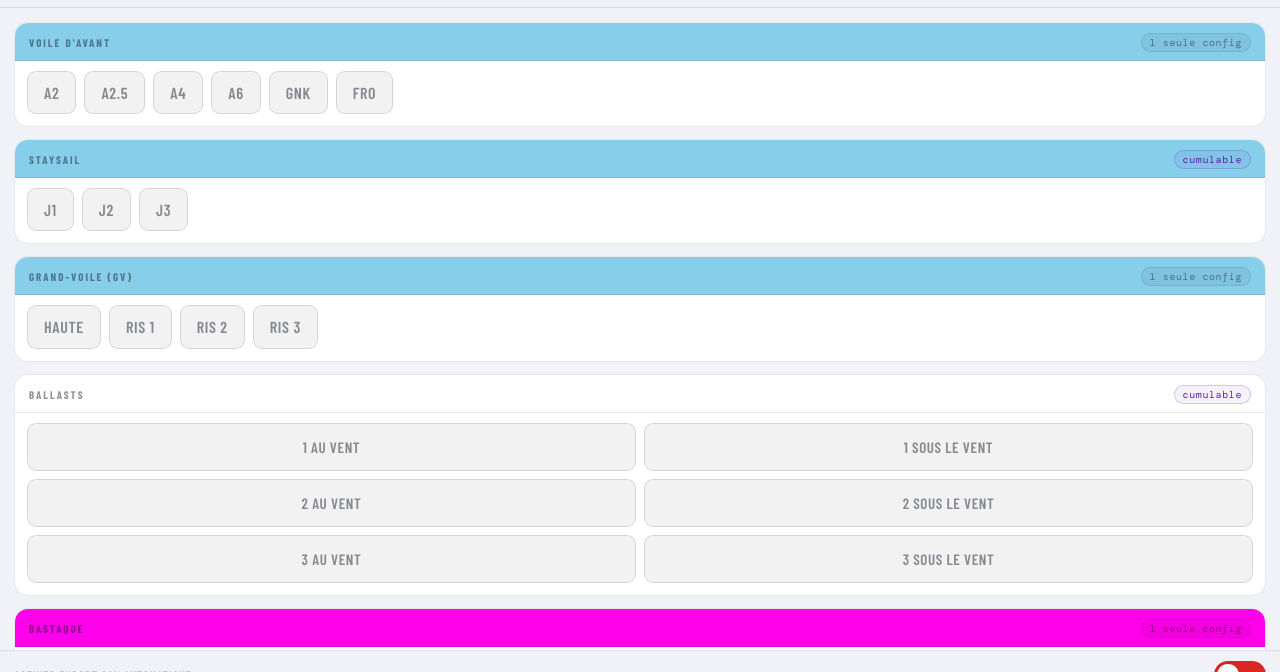
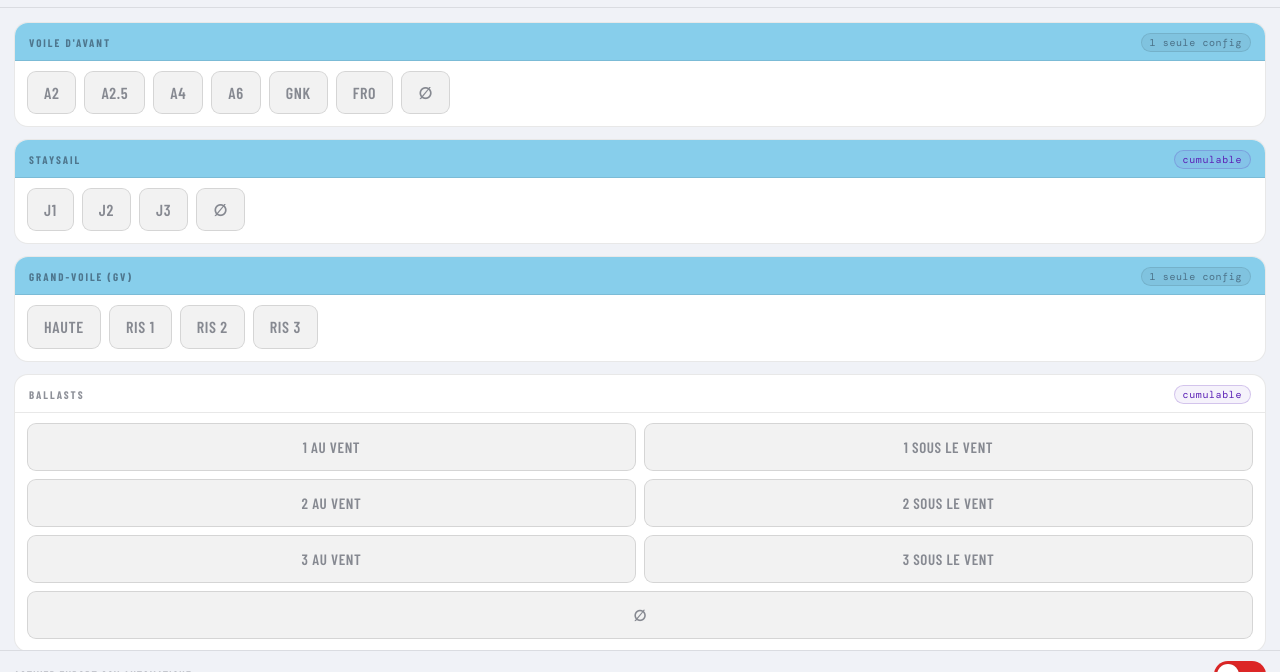
Before and after one commit to hannah-sibyl/deferlantes_pwa_fork_june, a plain HTML site: page index.html in a window 1280 px wide. Shown: the part 49-721 px from the top of the page. Drawn offline with nearby package versions, Linux system fonts and the light colour scheme.

Commit message:
Add reset buttons to various sections
add the "Aucun" button for voile d'avant, staysail and ballasts.

```diff
--- a/index.html
+++ b/index.html
@@ -198,6 +198,7 @@
       <button class="cfg-btn" data-sec="avant" data-val="A6">A6</button>
       <button class="cfg-btn" data-sec="avant" data-val="GNK">GNK</button>
       <button class="cfg-btn" data-sec="avant" data-val="FRO">FRO</button>
+      <button class="cfg-btn" data-sec="avant" data-val="">∅</button>
     </div>
   </div>
 
@@ -210,6 +211,7 @@
       <button class="cfg-btn" data-sec="staysail" data-val="J1">J1</button>
       <button class="cfg-btn" data-sec="staysail" data-val="J2">J2</button>
       <button class="cfg-btn" data-sec="staysail" data-val="J3">J3</button>
+      <button class="cfg-btn" data-sec="staysail" data-val="" data-exclusive-reset="true">∅</button>
     </div>
   </div>
 
@@ -238,6 +240,7 @@
       <button class="cfg-btn" data-sec="ballasts" data-val="2 sous le vent">2 sous le vent</button>
       <button class="cfg-btn" data-sec="ballasts" data-val="3 au vent">3 au vent</button>
       <button class="cfg-btn" data-sec="ballasts" data-val="3 sous le vent">3 sous le vent</button>
+      <button class="cfg-btn full-width" data-sec="ballasts" data-val="" data-exclusive-reset="true">∅</button>
     </div>
   </div>
 
```
